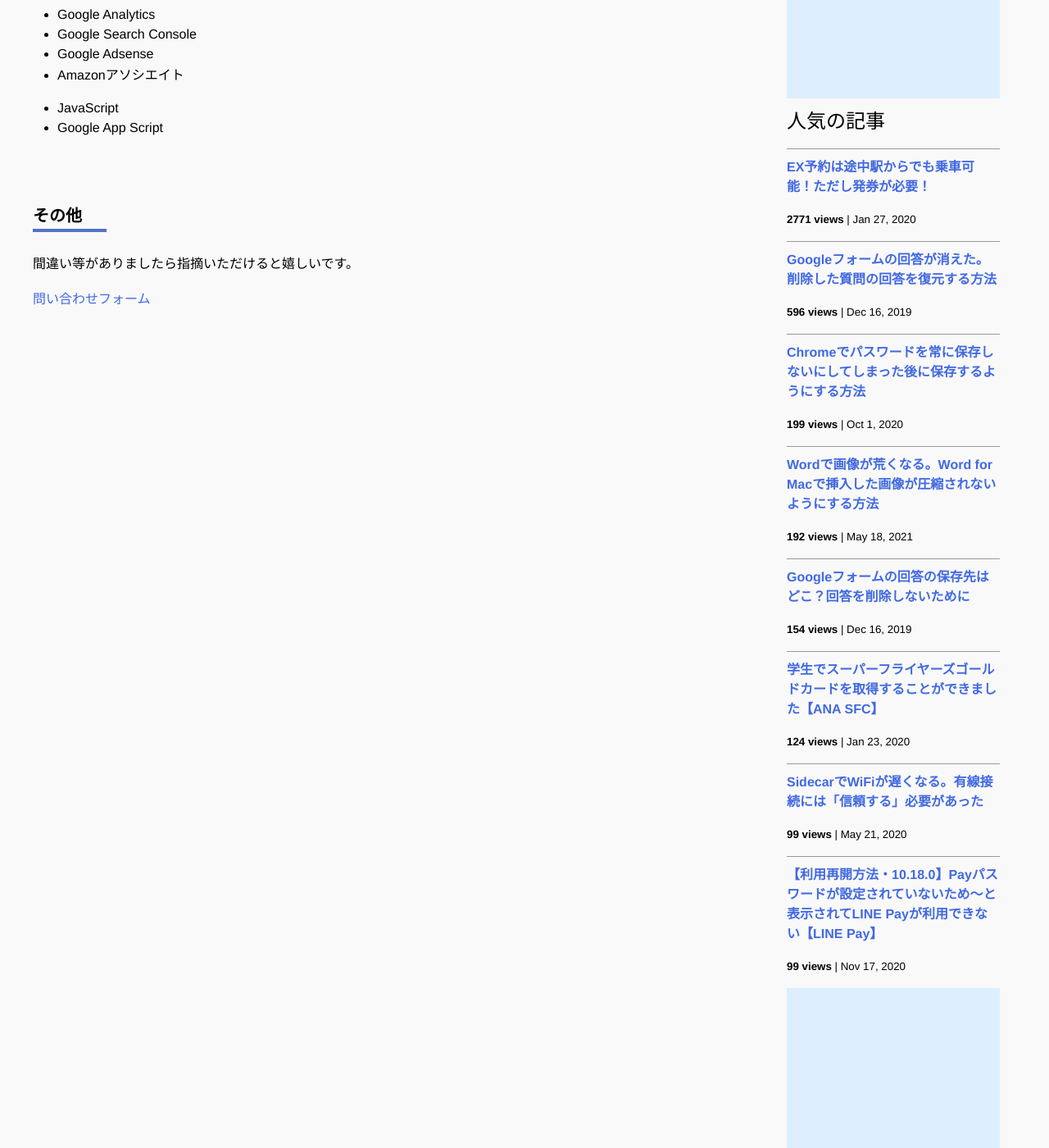
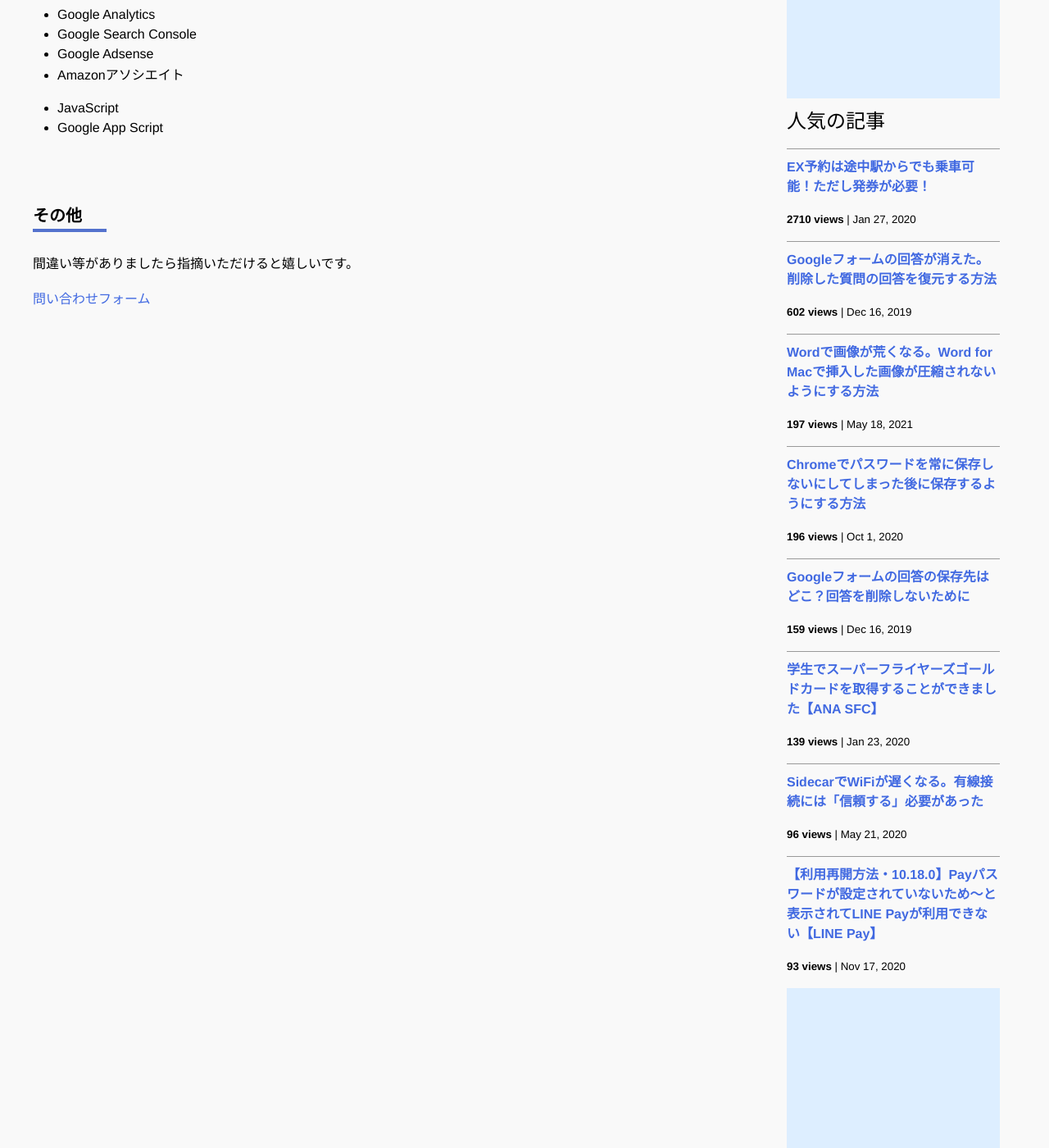
Before and after one commit to iwanaminami/shoyaiwaname, a Jekyll site: the page built from about.markdown, in a window 1280 px wide and 1400 px high, scrolled down 693 px. Shown: the whole window at 82% size. Built offline with Jekyll 4.4.1, drawn with Linux system fonts in a browser that asks for light colours; nearby versions of some CDN libraries; comment, search, counter and statistics services are not loaded.

Commit message:
a new commit message

```diff
--- a/_data/popularposts.yml
+++ b/_data/popularposts.yml
@@ -1,17 +1,17 @@
 side:
-  - view: 2771
+  - view: 2710
     url: /2020/01/27/ex-rideontheway.html
-  - view: 596
+  - view: 602
     url: /2019/12/16/restore-googleform.html
-  - view: 199
+  - view: 197
+    url: /2021/05/18/image-compression-word.html
+  - view: 196
     url: /2020/10/01/googlepassword.html
-  - view: 192
-    url: /2021/05/18/image-compression-word.html
-  - view: 154
+  - view: 159
     url: /2019/12/16/googleform-answers.html
-  - view: 124
+  - view: 139
     url: /2020/01/23/sfcgold.html
-  - view: 99
+  - view: 96
     url: /2020/05/21/sidecar-via-cable.html
-  - view: 99
+  - view: 93
     url: /2020/11/17/linepay.html
```
